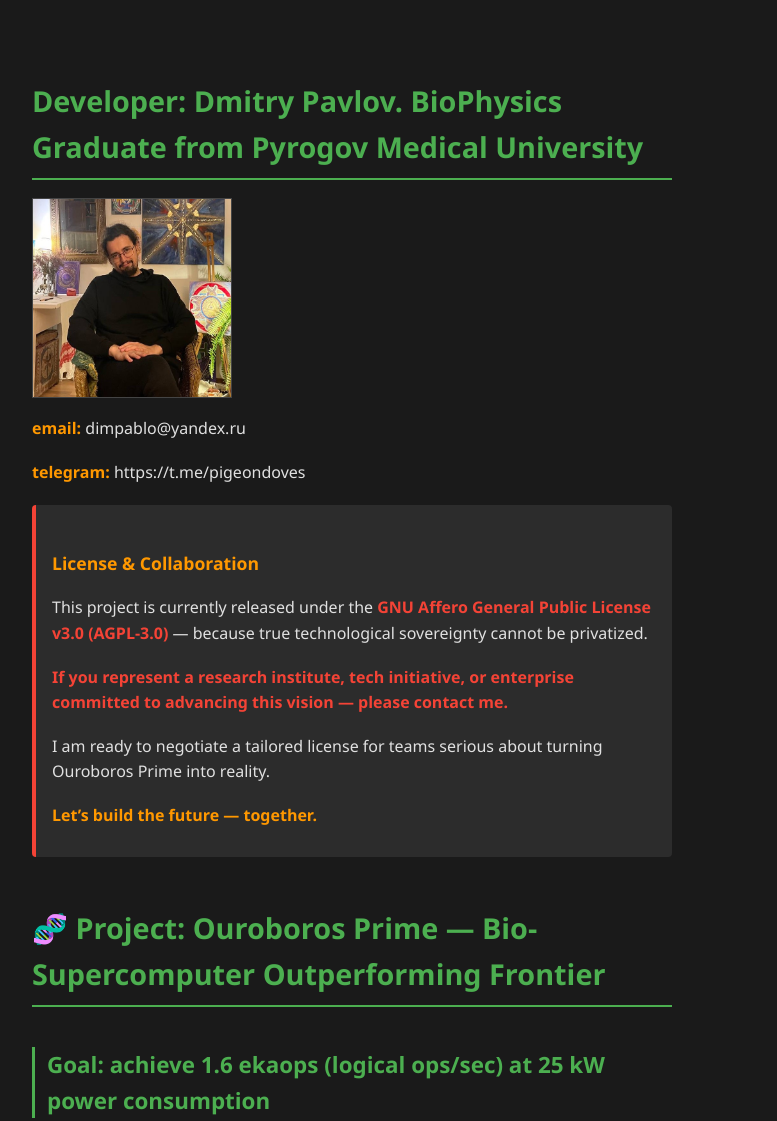
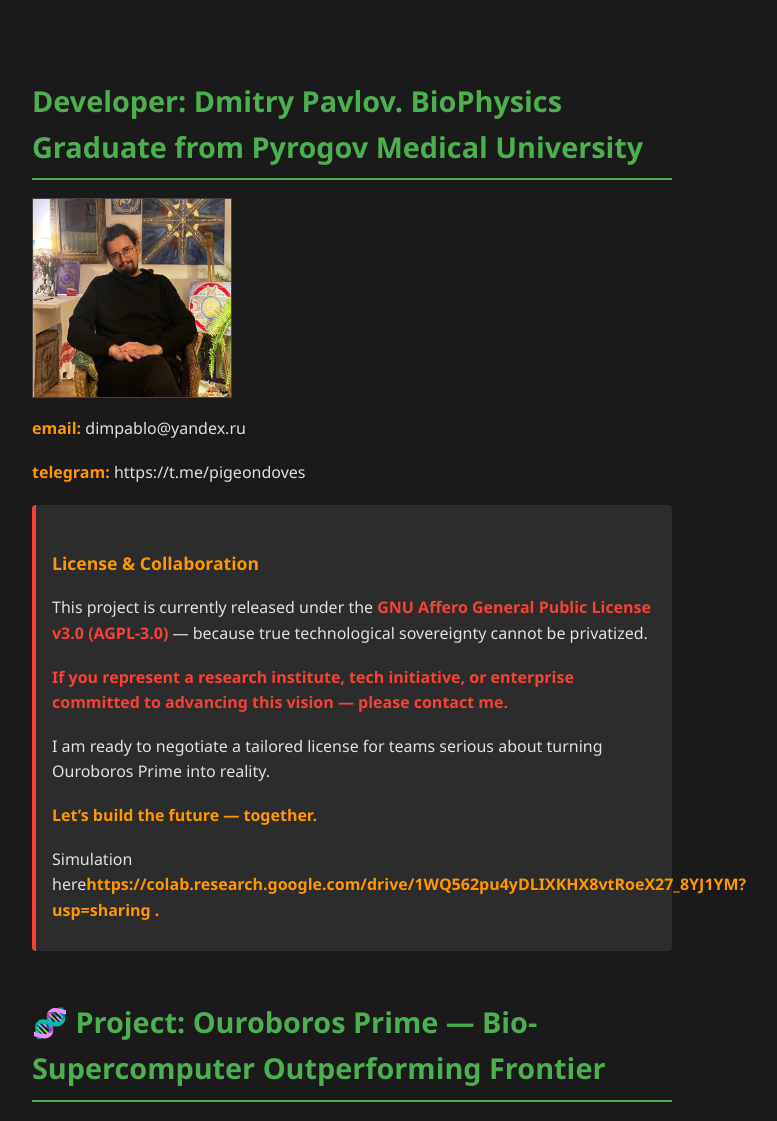
Before and after one commit to dimpablo/biotech, a plain HTML site: page index.html in a window 1280 px wide. Shown: the top 1121 px of the page, without its empty margins (288-1065 px from the left). Drawn offline with Linux system fonts and the light colour scheme.

Commit message:
Update index.html

```diff
--- a/index.html
+++ b/index.html
@@ -182,6 +182,11 @@ a:hover { text-decoration: underline; }
     <p><strong>If you represent a research institute, tech initiative, or enterprise committed to advancing this vision — please contact me.</strong></p>
     <p>I am ready to negotiate a tailored license for teams serious about turning Ouroboros Prime into reality.</p>
     <p><em>Let’s build the future — together.</em></p>
+    <p>Simulation here<em>https://colab.research.google.com/drive/1WQ562pu4yDLIXKHX8vtRoeX27_8YJ1YM?usp=sharing
+.</em></p>
+
+
+
 </div>
 
 <!-- The rest of your content goes here -->
```
